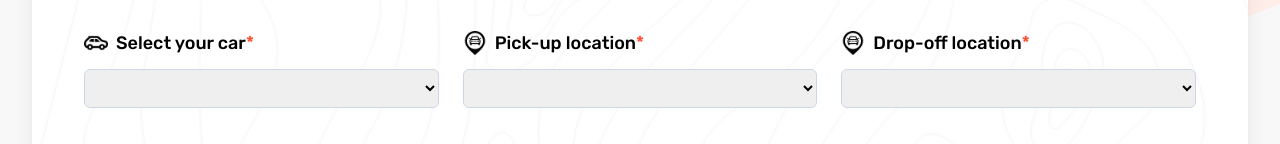
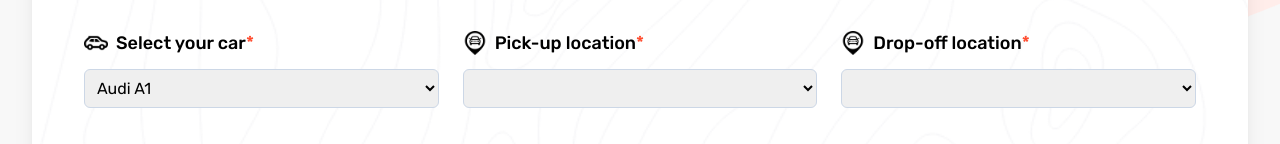
Before and after one commit to KarolKotomski/Car-Rental, a React (Create React App) app: page / in a window 1280 px wide. Shown: the part 792-936 px from the top of the page. Built offline with nearby package versions, Linux system fonts and the light colour scheme.

Commit message:
dropdown list implemented to Booking component/section Select Car

```diff
--- a/src/components/Booking.tsx
+++ b/src/components/Booking.tsx
@@ -2,6 +2,22 @@ import carIcon from "../icons/car_icon.png";
 import location from "../icons/location.png";
 import calendar from "../icons/calendar.png";
 import BookingUnit from "./BookingUnit";
+import { vehicles } from "../data/AllData";
+
+export interface Vehicle {
+  id: number;
+  brand: string;
+  model: string;
+  line: string;
+  doors: string;
+  transmission: string;
+  fuel: string;
+  cost: string;
+  image1: string;
+  image2: string;
+  ac: string;
+  year: string;
+}
 
 const Booking = () => {
   return (
@@ -15,27 +31,27 @@ const Booking = () => {
             <BookingUnit
               icon={carIcon}
               label="Select your car"
-              options="Audi A1"
+              options={vehicles as Vehicle[]}
             />
             <BookingUnit
               icon={location}
               label="Pick-up location"
-              options="Audi A1"
+              options=""
             />
             <BookingUnit
               icon={location}
               label="Drop-off location"
-              options="Audi A1"
+              options=""
             />
             <BookingUnit
               icon={calendar}
               label="Pick-up date"
-              options="Audi A1"
+              options=""
             />
             <BookingUnit
               icon={calendar}
               label="Drop-off date"
-              options="Audi A1"
+              options=""
             />
             <div className="m-3 flex items-end justify-center">
               <button className="h-10 w-full rounded bg-orange font-medium text-white transition-all duration-300 ease-in-out hover:opacity-80 shadow-lg shadow-orangeShadow">
--- a/src/components/BookingUnit.tsx
+++ b/src/components/BookingUnit.tsx
@@ -1,7 +1,9 @@
+import { Vehicle } from "./Booking";
+
 interface Props {
   icon: string;
   label: string;
-  options: string;
+  options?: string | Vehicle[];
 }
 
 const BookingUnit = ({ icon, label, options }: Props) => {
@@ -25,7 +27,15 @@ const BookingUnit = ({ icon, label, options }: Props) => {
             name="car_model"
             id="car_model"
           >
-            {options}
+            {Array.isArray(options) ? (
+              options.map((option, index) => (
+                <option key={index} value={option.brand + " " + option.model}>
+                  {option.brand} {option.model}
+                </option>
+              ))
+            ) : (
+              <option value={options}>{options}</option>
+            )}
           </select>
         </div>
       </form>
```
